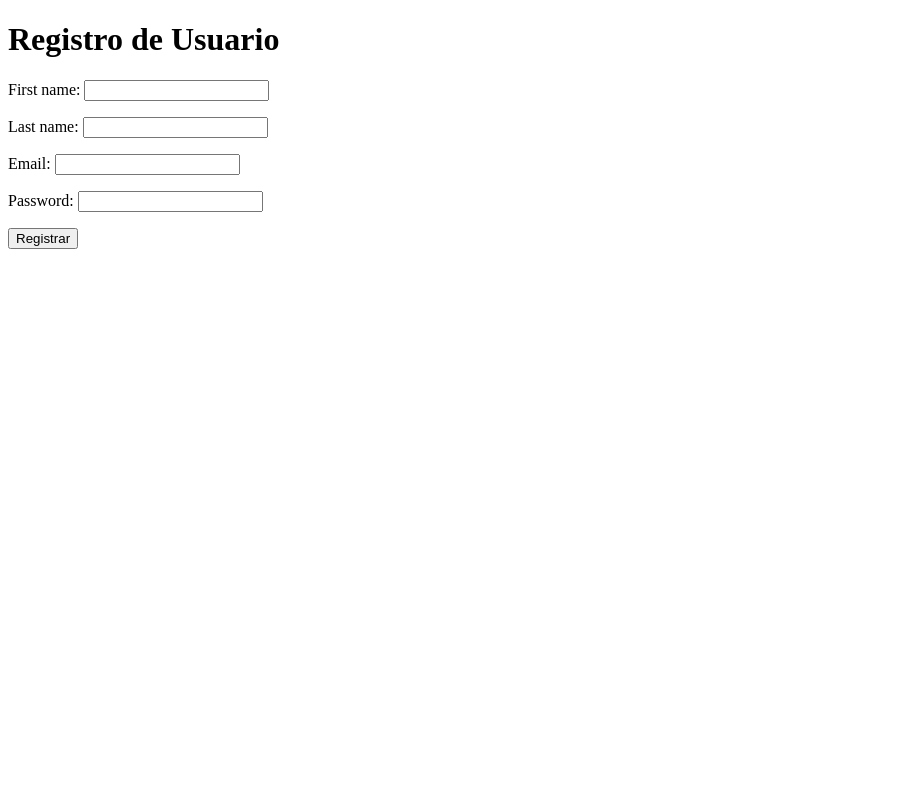
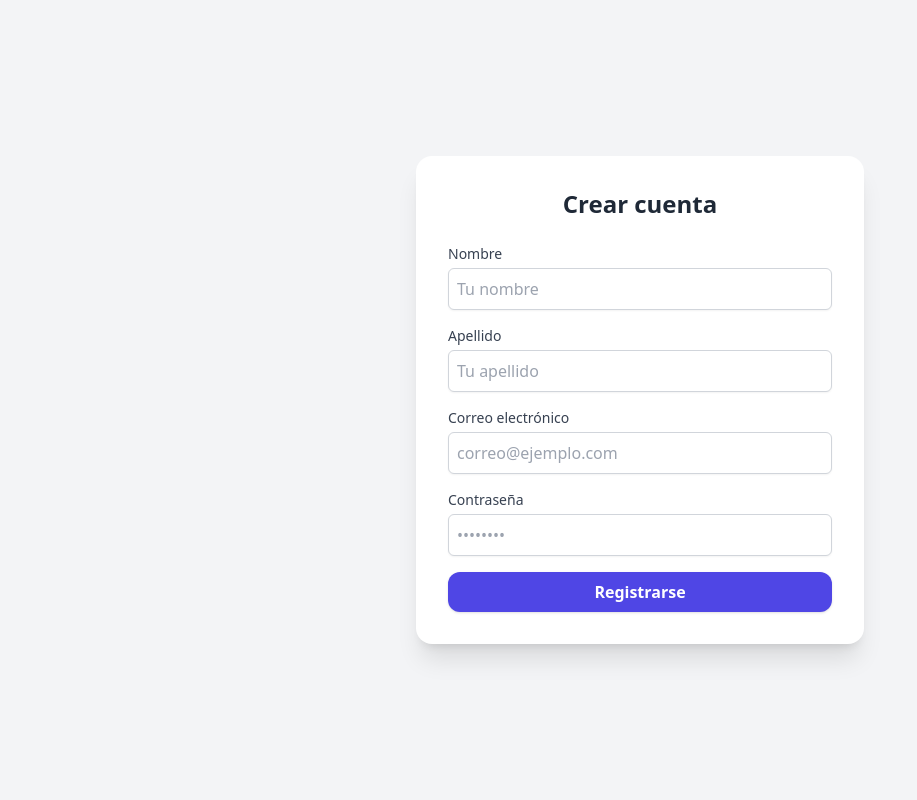
Before and after one commit to mafeave/azure_login, a Django app: page /register/ in a window 1280 px wide. Shown: the whole page, without its empty margins (0-917 px from the left). Run offline with Django 5.2, Linux system fonts and the light colour scheme; some libraries are stand-ins or nearby versions.

Commit message:
Estilos para formulario de registro

```diff
--- a/app/forms.py
+++ b/app/forms.py
@@ -1,7 +1,27 @@
 from django import forms
 
 class RegisterForm(forms.Form):
-    first_name = forms.CharField(max_length=50)
-    last_name = forms.CharField(max_length=50)
-    email = forms.EmailField()
-    password = forms.CharField(widget=forms.PasswordInput)
+    first_name = forms.CharField(
+        widget=forms.TextInput(attrs={
+            'class': 'mt-1 block w-full p-2 border border-gray-300 rounded-md shadow-sm focus:ring-indigo-500 focus:border-indigo-500',
+            'placeholder': 'Tu nombre'
+        })
+    )
+    last_name = forms.CharField(
+        widget=forms.TextInput(attrs={
+            'class': 'mt-1 block w-full p-2 border border-gray-300 rounded-md shadow-sm focus:ring-indigo-500 focus:border-indigo-500',
+            'placeholder': 'Tu apellido'
+        })
+    )
+    email = forms.EmailField(
+        widget=forms.EmailInput(attrs={
+            'class': 'mt-1 block w-full p-2 border border-gray-300 rounded-md shadow-sm focus:ring-indigo-500 focus:border-indigo-500',
+            'placeholder': 'correo@ejemplo.com'
+        })
+    )
+    password = forms.CharField(
+        widget=forms.PasswordInput(attrs={
+            'class': 'mt-1 block w-full p-2 border border-gray-300 rounded-md shadow-sm focus:ring-indigo-500 focus:border-indigo-500',
+            'placeholder': '••••••••'
+        })
+    )
--- a/app/templates/register.html
+++ b/app/templates/register.html
@@ -1,12 +1,46 @@
 <!DOCTYPE html>
-<html>
-<head><title>Registro</title></head>
-<body>
-    <h1>Registro de Usuario</h1>
-    <form method="post">
-        {% csrf_token %}
-        {{ form.as_p }}
-        <button type="submit">Registrar</button>
-    </form>
+<html lang="es">
+<head>
+    <meta charset="UTF-8">
+    <title>Registro</title>
+    <script src="https://cdn.tailwindcss.com"></script>
+</head>
+<body class="bg-gray-100 min-h-screen flex items-center justify-center">
+
+    <div class="bg-white rounded-2xl shadow-xl p-8 w-full max-w-md">
+        <h2 class="text-2xl font-bold mb-6 text-center text-gray-800">Crear cuenta</h2>
+        <form method="post" class="space-y-4">
+            {% csrf_token %}
+
+            <div>
+                <label for="id_first_name" class="block text-sm font-medium text-gray-700">Nombre</label>
+                {{ form.first_name }}
+                {{ form.first_name.errors }}
+            </div>
+
+            <div>
+                <label for="id_last_name" class="block text-sm font-medium text-gray-700">Apellido</label>
+                {{ form.last_name }}
+                {{ form.last_name.errors }}
+            </div>
+
+            <div>
+                <label for="id_email" class="block text-sm font-medium text-gray-700">Correo electrónico</label>
+                {{ form.email }}
+                {{ form.email.errors }}
+            </div>
+
+            <div>
+                <label for="id_password" class="block text-sm font-medium text-gray-700">Contraseña</label>
+                {{ form.password }}
+                {{ form.password.errors }}
+            </div>
+
+            <button type="submit" class="w-full bg-indigo-600 hover:bg-indigo-700 text-white font-semibold py-2 px-4 rounded-xl shadow">
+                Registrarse
+            </button>
+        </form>
+    </div>
+
 </body>
 </html>
--- a/azurelogin/settings.py
+++ b/azurelogin/settings.py
@@ -9,7 +9,7 @@ https://docs.djangoproject.com/en/5.2/topics/settings/
 For the full list of settings and their values, see
 https://docs.djangoproject.com/en/5.2/ref/settings/
 """
-
+import re
 from pathlib import Path
 
 import os
@@ -56,6 +56,10 @@ MIDDLEWARE = [
     'django.middleware.clickjacking.XFrameOptionsMiddleware',
     'django_auth_adfs.middleware.LoginRequiredMiddleware',
 ]
+
+LOGIN_EXEMPT_URLS = (
+    re.compile(r'^register/?$'),
+)
 
 ROOT_URLCONF = 'azurelogin.urls'
 
```
